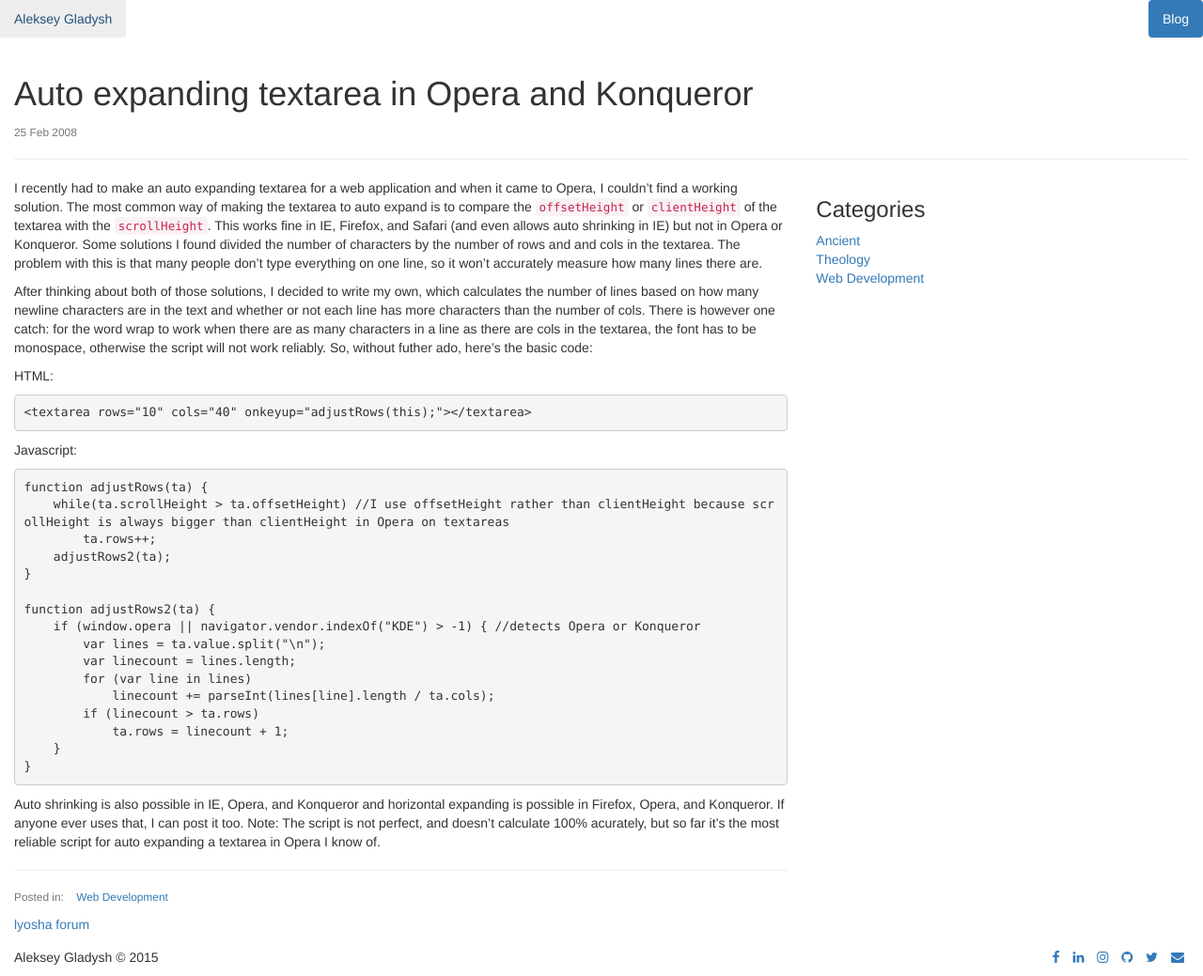
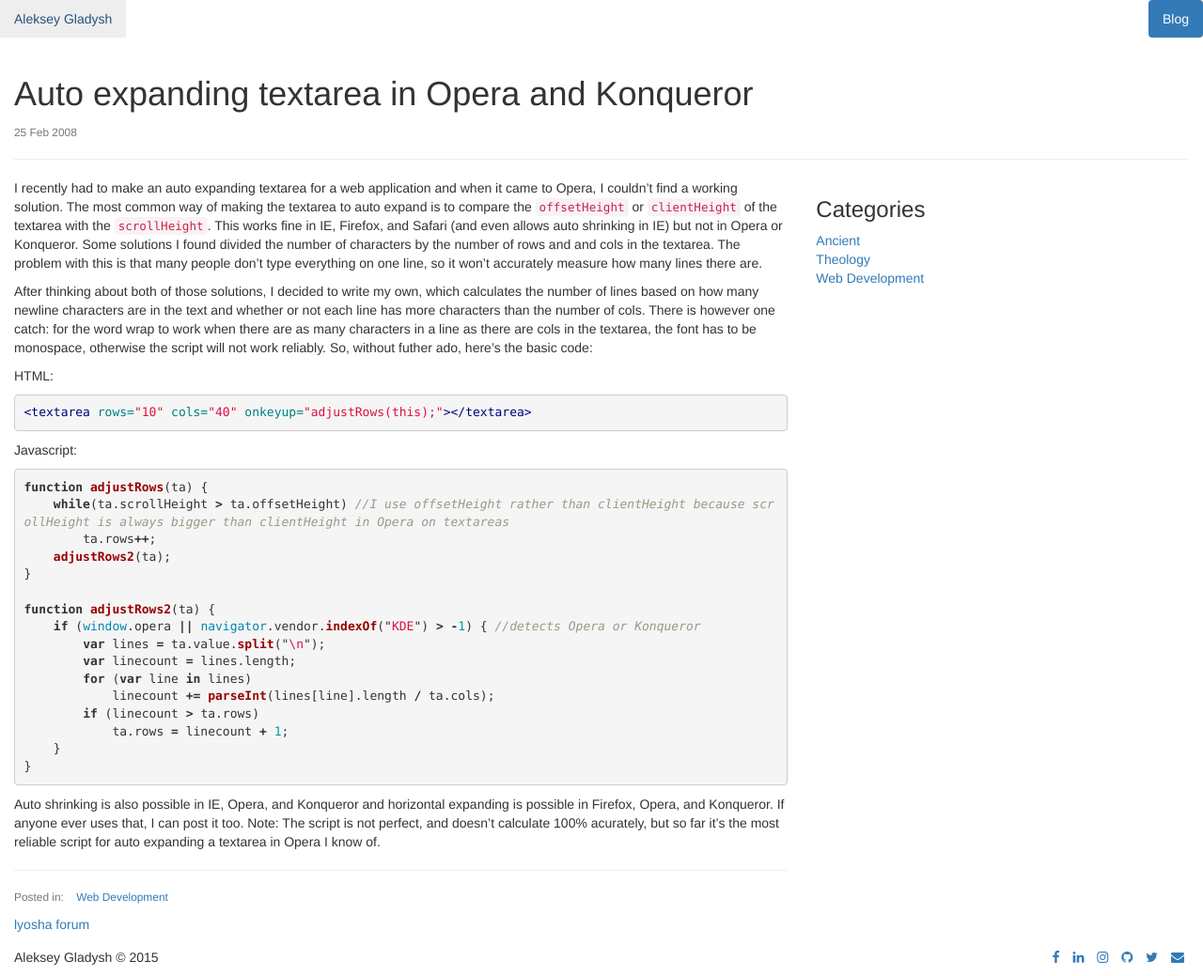
Before and after one commit to alekseyg/lyosha-me, a Jekyll site: the page built from _posts/2008-02-25-auto-expanding-textarea-in-opera-and-konqueror.markdown, in a window 1280 px wide. Shown: the whole page at 94% size. Built offline with Jekyll 4.4.1, drawn with Linux system fonts in a browser that asks for light colours; nearby versions of some CDN libraries.

Commit message:
Make syntax highlighting work without the rest of the default theme

```diff
--- a/_sass/_syntax-highlighting.scss
+++ b/_sass/_syntax-highlighting.scss
@@ -3,7 +3,7 @@
  */
 .highlight {
     background: #fff;
-    @extend %vertical-rhythm;
+    // @extend %vertical-rhythm;
 
     .c     { color: #998; font-style: italic } // Comment
     .err   { color: #a61717; background-color: #e3d2d2 } // Error
--- a/css/main.scss
+++ b/css/main.scss
@@ -20,3 +20,4 @@
 
 // Modules
 @import "modules/sticky-footer";
+@import "syntax-highlighting";
```
